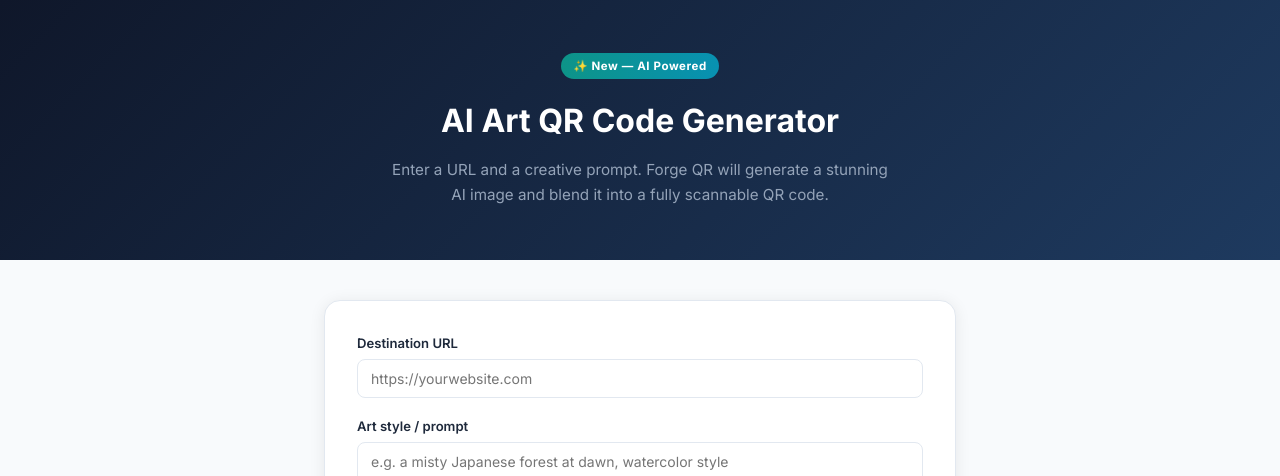
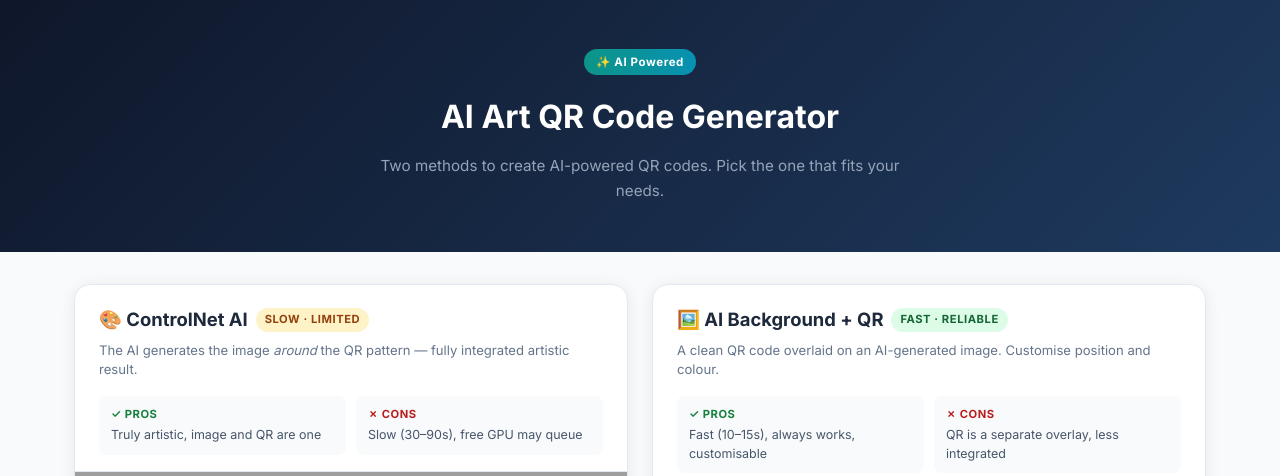
Before and after one commit to robertogl/forgeqr, a FastAPI app: page /ai-qr in a window 1280 px wide. Shown: the top 476 px of the page. Run offline with FastAPI, Linux system fonts and the light colour scheme; grey boxes are pictures that could not be loaded.

Commit message:
Add side-by-side AI QR methods: ControlNet + AI Background overlay
Two methods on /ai-qr page:
- ControlNet (slow/limited, true integration)
- Pollinations AI background + QR overlay (fast/reliable, customisable position+color)

Each shows pros/cons explanation and example image placeholder.

Co-Authored-By: Claude Sonnet 4.6 <noreply@anthropic.com>

```diff
--- a/main.py
+++ b/main.py
@@ -484,6 +484,63 @@ async def guide(request: Request):
     return templates.TemplateResponse("guide.html", {"request": request})
 
 
+@app.post("/api/ai-qr-overlay")
+async def generate_ai_qr_overlay(
+    request: Request,
+    url: str = Form(...),
+    prompt: str = Form(...),
+    position: str = Form("bottom-right"),
+    qr_color: str = Form("#000000"),
+):
+    from datetime import datetime as _dt
+    from urllib.parse import quote
+
+    client_ip = request.client.host
+    now = _dt.now().timestamp()
+    if now - _ai_qr_cooldown.get(client_ip, 0) < 15:
+        raise HTTPException(status_code=429, detail="Please wait 15 seconds between generations")
+    _ai_qr_cooldown[client_ip] = now
+
+    encoded_prompt = quote(f"square format, vibrant colors, highly detailed, artistic, no text: {prompt.strip()}")
+    async with httpx.AsyncClient(timeout=60.0) as client:
+        resp = await client.get(
+            f"https://image.pollinations.ai/prompt/{encoded_prompt}?width=1024&height=1024&nologo=true&model=flux",
+            follow_redirects=True,
+        )
+    if resp.status_code != 200:
+        raise HTTPException(status_code=502, detail="Image generation failed — try again")
+
+    background = Image.open(io.BytesIO(resp.content)).convert("RGBA")
+
+    qr_color_rgb = _hex_to_rgb(qr_color)
+    qr = qrcode.QRCode(version=None, error_correction=qrcode.constants.ERROR_CORRECT_H, box_size=8, border=3)
+    qr.add_data(url.strip())
+    qr.make(fit=True)
+    qr_img = qr.make_image(fill_color=qr_color_rgb, back_color="white").convert("RGBA")
+    qr_img = qr_img.resize((240, 240), Image.LANCZOS)
+
+    pad = 12
+    padded = Image.new("RGBA", (qr_img.width + pad * 2, qr_img.height + pad * 2), (255, 255, 255, 255))
+    padded.paste(qr_img, (pad, pad))
+
+    margin = 30
+    positions = {
+        "top-left": (margin, margin),
+        "top-right": (background.width - padded.width - margin, margin),
+        "bottom-left": (margin, background.height - padded.height - margin),
+        "bottom-right": (background.width - padded.width - margin, background.height - padded.height - margin),
+        "center": ((background.width - padded.width) // 2, (background.height - padded.height) // 2),
+    }
+    pos = positions.get(position, positions["bottom-right"])
+    background.paste(padded, pos, padded)
+    result = background.convert("RGB")
+
+    buf = io.BytesIO()
+    result.save(buf, format="PNG")
+    buf.seek(0)
+    return Response(content=buf.read(), media_type="image/png")
+
+
 @app.post("/api/ai-qr")
 async def generate_ai_qr(request: Request, url: str = Form(...), prompt: str = Form(...)):
     from datetime import datetime as _dt
@@ -499,15 +556,23 @@ async def generate_ai_qr(request: Request, url: str = Form(...), prompt: str = F
     from gradio_client import Client as GradioClient
 
     def _call_space():
-        gc = GradioClient("huggingface-projects/QR-code-AI-art-generator")
-        return gc.predict(
-            qr_code_content=url.strip(),
-            prompt=prompt.strip(),
-            negative_prompt="ugly, disfigured, low quality, blurry, nsfw",
-            guidance_scale=7.5,
-            controlnet_conditioning_scale=1.5,
-            api_name="/predict",
-        )
+        import contextlib
+        with contextlib.redirect_stdout(io.StringIO()), contextlib.redirect_stderr(io.StringIO()):
+            gc = GradioClient("huggingface-projects/QR-code-AI-art-generator")
+            return gc.predict(
+                qr_code_content=url.strip(),
+                prompt=prompt.strip(),
+                negative_prompt="ugly, disfigured, low quality, blurry, nsfw",
+                guidance_scale=7.5,
+                controlnet_conditioning_scale=1.5,
+                strength=0.9,
+                seed=-1,
+                init_image=None,
+                qrcode_image=None,
+                use_qr_code_as_init_image=True,
+                sampler="DPM++ Karras SDE",
+                api_name="/inference",
+            )
 
     try:
         result_path = await asyncio.get_event_loop().run_in_executor(None, _call_space)
--- a/templates/ai_qr.html
+++ b/templates/ai_qr.html
@@ -4,7 +4,7 @@
   <meta charset="UTF-8">
   <meta name="viewport" content="width=device-width, initial-scale=1.0">
   <title>AI Art QR Code Generator — Forge QR</title>
-  <meta name="description" content="Generate stunning AI-art QR codes for free. Enter a prompt and a URL to create a scannable QR code that looks like a painting or illustration.">
+  <meta name="description" content="Generate stunning AI-art QR codes for free. Two methods: true ControlNet integration or fast AI background with QR overlay.">
   <meta name="robots" content="index, follow">
   <link rel="canonical" href="https://forgeqrcode.com/ai-qr">
   <script>window.dataLayer=window.dataLayer||[];function gtag(){dataLayer.push(arguments);}gtag('consent','default',{analytics_storage:'denied',ad_storage:'denied',wait_for_update:500});</script>
@@ -16,97 +16,173 @@
   <link href="https://fonts.googleapis.com/css2?family=Inter:wght@400;500;600;700&display=swap" rel="stylesheet">
   <link rel="stylesheet" href="/static/css/style.css">
   <style>
-    .ai-hero { background:linear-gradient(135deg,#0f172a,#1e3a5f); color:#fff; padding:52px 24px; text-align:center; }
+    .ai-hero { background:linear-gradient(135deg,#0f172a,#1e3a5f); color:#fff; padding:48px 24px; text-align:center; }
     .ai-hero h1 { font-size:2rem; margin:0 0 10px; }
-    .ai-hero p { color:#94a3b8; font-size:.95rem; max-width:500px; margin:0 auto; line-height:1.7; }
+    .ai-hero p { color:#94a3b8; font-size:.95rem; max-width:560px; margin:0 auto; line-height:1.7; }
     .ai-badge { display:inline-block; background:linear-gradient(90deg,#0d9488,#0891b2); color:#fff; font-size:.72rem; font-weight:700; padding:4px 12px; border-radius:99px; letter-spacing:.05em; margin-bottom:16px; }
-    .ai-body { max-width:680px; margin:0 auto; padding:40px 24px 64px; }
-    .ai-card { background:#fff; border-radius:16px; padding:32px; box-shadow:0 2px 16px rgba(0,0,0,.08); border:1.5px solid #e2e8f0; }
-    .form-field { margin-bottom:18px; }
-    .form-field label { display:block; font-size:.82rem; font-weight:600; color:var(--text); margin-bottom:5px; }
-    .form-field input, .form-field textarea {
+    .ai-body { max-width:1180px; margin:0 auto; padding:32px 24px 64px; }
+    .methods-grid { display:grid; grid-template-columns:repeat(auto-fit,minmax(420px,1fr)); gap:24px; }
+    .method-card { background:#fff; border-radius:16px; box-shadow:0 2px 16px rgba(0,0,0,.08); border:1.5px solid #e2e8f0; overflow:hidden; }
+    .method-header { padding:20px 24px 16px; }
+    .method-header h2 { font-size:1.15rem; font-weight:700; color:#1e293b; margin:0 0 6px; display:flex; align-items:center; gap:8px; }
+    .method-tag { font-size:.7rem; font-weight:700; padding:3px 9px; border-radius:99px; text-transform:uppercase; letter-spacing:.05em; }
+    .tag-slow { background:#fef3c7; color:#92400e; }
+    .tag-fast { background:#dcfce7; color:#166534; }
+    .pros-cons { display:grid; grid-template-columns:1fr 1fr; gap:10px; padding:0 24px 16px; }
+    .pc-box { background:#f8fafc; border-radius:8px; padding:10px 12px; font-size:.78rem; line-height:1.5; color:#475569; }
+    .pc-box strong { display:block; font-size:.7rem; text-transform:uppercase; letter-spacing:.05em; margin-bottom:3px; }
+    .pc-box.pros strong { color:#15803d; }
+    .pc-box.cons strong { color:#b91c1c; }
+    .example-img { width:100%; aspect-ratio:1; background:#f1f5f9; border-top:1.5px solid #e2e8f0; border-bottom:1.5px solid #e2e8f0; display:flex; align-items:center; justify-content:center; overflow:hidden; }
+    .example-img img { width:100%; height:100%; object-fit:cover; }
+    .example-img .placeholder { color:#94a3b8; font-size:.78rem; text-align:center; padding:16px; }
+    .method-form { padding:18px 24px 22px; }
+    .form-field { margin-bottom:14px; }
+    .form-field label { display:block; font-size:.78rem; font-weight:600; color:#334155; margin-bottom:4px; }
+    .form-field input, .form-field textarea, .form-field select {
       width:100%; box-sizing:border-box; border:1.5px solid #e2e8f0;
-      border-radius:8px; padding:10px 13px; font-size:.875rem;
+      border-radius:8px; padding:9px 12px; font-size:.85rem;
       font-family:inherit; outline:none; transition:border-color .2s;
     }
-    .form-field input:focus, .form-field textarea:focus { border-color:#0d9488; }
-    .form-field textarea { resize:vertical; min-height:80px; }
-    .prompt-hints { display:flex; flex-wrap:wrap; gap:6px; margin-top:8px; }
-    .hint-chip { background:#f1f5f9; border:1px solid #e2e8f0; border-radius:99px; padding:3px 10px; font-size:.75rem; color:#64748b; cursor:pointer; transition:background .15s; }
+    .form-field input:focus, .form-field textarea:focus, .form-field select:focus { border-color:#0d9488; }
+    .form-field textarea { resize:vertical; min-height:60px; }
+    .field-row { display:grid; grid-template-columns:1fr auto; gap:10px; }
+    .color-input { width:54px !important; height:38px; padding:3px !important; cursor:pointer; }
+    .gen-btn { width:100%; padding:11px; border-radius:9px; border:none; color:#fff; font-size:.9rem; font-weight:700; cursor:pointer; transition:opacity .2s; }
+    .gen-btn:disabled { opacity:.6; cursor:not-allowed; }
+    .gen-btn.controlnet { background:linear-gradient(90deg,#7c3aed,#0891b2); }
+    .gen-btn.overlay { background:linear-gradient(90deg,#0d9488,#0891b2); }
+    .result-area { display:none; padding:18px 24px 22px; border-top:1.5px solid #e2e8f0; text-align:center; }
+    .result-area.show { display:block; }
+    .result-area img { width:100%; max-width:340px; border-radius:10px; box-shadow:0 4px 20px rgba(0,0,0,.12); }
+    .result-actions { display:flex; gap:8px; justify-content:center; margin-top:12px; flex-wrap:wrap; }
+    .download-btn { padding:8px 18px; border-radius:8px; font-size:.82rem; font-weight:600; text-decoration:none; background:#0d9488; color:#fff; }
+    .again-btn { padding:8px 18px; border-radius:8px; font-size:.82rem; font-weight:600; border:none; background:#f1f5f9; color:#334155; cursor:pointer; }
+    .err-box { display:none; margin-top:12px; background:#fef2f2; color:#991b1b; border-radius:8px; padding:9px 12px; font-size:.8rem; }
+    .err-box.show { display:block; }
+    .loading-box { display:none; margin-top:14px; text-align:center; }
+    .loading-box.show { display:block; }
+    .spinner { width:30px; height:30px; border:3px solid #e2e8f0; border-top-color:#0d9488; border-radius:50%; animation:spin .8s linear infinite; margin:0 auto 8px; }
+    @keyframes spin { to { transform:rotate(360deg); } }
+    .loading-box p { font-size:.78rem; color:#64748b; margin:0; }
+    .prompt-hints { display:flex; flex-wrap:wrap; gap:5px; margin-top:6px; }
+    .hint-chip { background:#f1f5f9; border:1px solid #e2e8f0; border-radius:99px; padding:2px 9px; font-size:.7rem; color:#64748b; cursor:pointer; }
     .hint-chip:hover { background:#e2e8f0; color:#334155; }
-    #ai-generate-btn { width:100%; padding:13px; border-radius:10px; border:none; background:linear-gradient(90deg,#0d9488,#0891b2); color:#fff; font-size:.95rem; font-weight:700; cursor:pointer; transition:opacity .2s; }
-    #ai-generate-btn:disabled { opacity:.6; cursor:not-allowed; }
-    #ai-result { display:none; margin-top:28px; text-align:center; }
-    #ai-result img { width:100%; max-width:400px; border-radius:12px; box-shadow:0 4px 24px rgba(0,0,0,.15); }
-    #ai-result .result-actions { display:flex; gap:10px; justify-content:center; margin-top:16px; flex-wrap:wrap; }
-    #ai-error { display:none; margin-top:14px; background:#fef2f2; color:#991b1b; border-radius:8px; padding:10px 14px; font-size:.85rem; }
-    #ai-loading { display:none; margin-top:20px; text-align:center; }
-    .spinner { width:36px; height:36px; border:3px solid #e2e8f0; border-top-color:#0d9488; border-radius:50%; animation:spin .8s linear infinite; margin:0 auto 10px; }
-    @keyframes spin { to { transform:rotate(360deg); } }
-    #ai-loading p { font-size:.85rem; color:#64748b; }
-    .how-it-works { margin-top:36px; }
-    .how-it-works h3 { font-size:.95rem; font-weight:700; color:var(--text); margin:0 0 14px; }
-    .steps-grid { display:grid; grid-template-columns:repeat(auto-fit,minmax(140px,1fr)); gap:12px; }
-    .step-card { background:#f8fafc; border-radius:10px; padding:14px; }
-    .step-card .step-num { font-size:.7rem; font-weight:700; color:#0d9488; text-transform:uppercase; letter-spacing:.06em; margin-bottom:4px; }
-    .step-card p { font-size:.8rem; color:#64748b; margin:0; line-height:1.5; }
   </style>
 </head>
 <body>
 
 <div class="ai-hero">
-  <div class="ai-badge">✨ New — AI Powered</div>
+  <div class="ai-badge">✨ AI Powered</div>
   <h1>AI Art QR Code Generator</h1>
-  <p>Enter a URL and a creative prompt. Forge QR will generate a stunning AI image and blend it into a fully scannable QR code.</p>
+  <p>Two methods to create AI-powered QR codes. Pick the one that fits your needs.</p>
 </div>
 
 <div class="ai-body">
-  <div class="ai-card">
-    <form id="ai-qr-form">
+  <div class="methods-grid">
+
+    <!-- ── METHOD 1: ControlNet ── -->
+    <div class="method-card">
+      <div class="method-header">
+        <h2>🎨 ControlNet AI <span class="method-tag tag-slow">Slow · Limited</span></h2>
+        <p style="font-size:.82rem;color:#64748b;margin:0;line-height:1.5;">The AI generates the image <em>around</em> the QR pattern — fully integrated artistic result.</p>
+      </div>
+      <div class="pros-cons">
+        <div class="pc-box pros"><strong>✓ Pros</strong>Truly artistic, image and QR are one</div>
+        <div class="pc-box cons"><strong>✗ Cons</strong>Slow (30–90s), free GPU may queue</div>
+      </div>
+      <div class="example-img">
+        <img src="/static/example-controlnet.png" alt="ControlNet example" onerror="this.style.display='none';this.parentElement.innerHTML='<div class=\'placeholder\'>Example will appear here after first generation</div>'">
+      </div>
+      <form class="method-form" id="form-controlnet">
         <div class="form-field">
-        <label for="ai-url">Destination URL</label>
-        <input type="url" id="ai-url" placeholder="https://yourwebsite.com" required>
+          <label for="cn-url">Destination URL</label>
+          <input type="url" id="cn-url" placeholder="https://yourwebsite.com" required>
         </div>
         <div class="form-field">
-        <label for="ai-prompt">Art style / prompt</label>
-        <textarea id="ai-prompt" placeholder="e.g. a misty Japanese forest at dawn, watercolor style" required></textarea>
+          <label for="cn-prompt">Art prompt</label>
+          <textarea id="cn-prompt" placeholder="e.g. a misty Japanese forest at dawn" required></textarea>
           <div class="prompt-hints">
-          <span class="hint-chip">🌸 Japanese forest at dawn</span>
-          <span class="hint-chip">🌊 Ocean waves, ukiyo-e</span>
-          <span class="hint-chip">🌌 Galaxy nebula, deep space</span>
-          <span class="hint-chip">🏙️ Cyberpunk city at night</span>
-          <span class="hint-chip">🌿 Tropical jungle, lush green</span>
-          <span class="hint-chip">🎨 Abstract colourful geometry</span>
+            <span class="hint-chip" data-target="cn-prompt">Japanese forest at dawn</span>
+            <span class="hint-chip" data-target="cn-prompt">Cyberpunk city neon</span>
+            <span class="hint-chip" data-target="cn-prompt">Galaxy nebula</span>
           </div>
         </div>
-      <button type="submit" id="ai-generate-btn">✨ Generate AI QR Code</button>
+        <button type="submit" class="gen-btn controlnet">✨ Generate ControlNet QR</button>
+        <div class="loading-box" id="loading-controlnet">
+          <div class="spinner"></div>
+          <p>Generating — this can take up to 90 seconds…</p>
+        </div>
+        <div class="err-box" id="err-controlnet"></div>
       </form>
-
-    <div id="ai-loading">
-      <div class="spinner"></div>
-      <p>Generating your AI QR code — this takes 20–40 seconds…</p>
+      <div class="result-area" id="result-controlnet">
+        <img id="img-controlnet" src="" alt="Generated ControlNet QR">
+        <div class="result-actions">
+          <a id="dl-controlnet" href="#" download="forge-ai-qr.png" class="download-btn">⬇ Download</a>
+          <button class="again-btn" onclick="resetMethod('controlnet')">Generate another</button>
         </div>
-
-    <div id="ai-error"></div>
-
-    <div id="ai-result">
-      <img id="ai-result-img" src="" alt="AI Art QR Code">
-      <div class="result-actions">
-        <a id="ai-download-btn" href="#" download="forge-ai-qr.png" style="padding:10px 22px;border-radius:9px;font-size:.875rem;font-weight:600;text-decoration:none;background:#0d9488;color:#fff;">⬇ Download PNG</a>
-        <button onclick="document.getElementById('ai-result').style.display='none';document.getElementById('ai-qr-form').style.display='block';" style="padding:10px 22px;border-radius:9px;font-size:.875rem;font-weight:600;border:none;background:#f1f5f9;color:var(--text);cursor:pointer;">Generate another</button>
-      </div>
-      <p style="font-size:.78rem;color:#94a3b8;margin-top:10px;">Always test that the QR scans before printing.</p>
       </div>
     </div>
 
-  <div class="how-it-works">
-    <h3>How it works</h3>
-    <div class="steps-grid">
-      <div class="step-card"><div class="step-num">Step 1</div><p>Enter the URL your QR code should link to</p></div>
-      <div class="step-card"><div class="step-num">Step 2</div><p>Describe the art style or scene you want</p></div>
-      <div class="step-card"><div class="step-num">Step 3</div><p>Gemini AI generates an image matched to your prompt</p></div>
-      <div class="step-card"><div class="step-num">Step 4</div><p>The image is blended into a real, scannable QR code</p></div>
+    <!-- ── METHOD 2: Overlay ── -->
+    <div class="method-card">
+      <div class="method-header">
+        <h2>🖼️ AI Background + QR <span class="method-tag tag-fast">Fast · Reliable</span></h2>
+        <p style="font-size:.82rem;color:#64748b;margin:0;line-height:1.5;">A clean QR code overlaid on an AI-generated image. Customise position and colour.</p>
       </div>
+      <div class="pros-cons">
+        <div class="pc-box pros"><strong>✓ Pros</strong>Fast (10–15s), always works, customisable</div>
+        <div class="pc-box cons"><strong>✗ Cons</strong>QR is a separate overlay, less integrated</div>
+      </div>
+      <div class="example-img">
+        <img src="/static/example-overlay.png" alt="Overlay example" onerror="this.style.display='none';this.parentElement.innerHTML='<div class=\'placeholder\'>Example will appear here after first generation</div>'">
+      </div>
+      <form class="method-form" id="form-overlay">
+        <div class="form-field">
+          <label for="ov-url">Destination URL</label>
+          <input type="url" id="ov-url" placeholder="https://yourwebsite.com" required>
+        </div>
+        <div class="form-field">
+          <label for="ov-prompt">Art prompt</label>
+          <textarea id="ov-prompt" placeholder="e.g. a peaceful mountain sunset" required></textarea>
+          <div class="prompt-hints">
+            <span class="hint-chip" data-target="ov-prompt">Mountain sunset</span>
+            <span class="hint-chip" data-target="ov-prompt">Tropical beach</span>
+            <span class="hint-chip" data-target="ov-prompt">Abstract geometry</span>
+          </div>
+        </div>
+        <div class="field-row">
+          <div class="form-field" style="margin:0;">
+            <label for="ov-position">QR position</label>
+            <select id="ov-position">
+              <option value="bottom-right">Bottom right</option>
+              <option value="bottom-left">Bottom left</option>
+              <option value="top-right">Top right</option>
+              <option value="top-left">Top left</option>
+              <option value="center">Center</option>
+            </select>
+          </div>
+          <div class="form-field" style="margin:0;">
+            <label for="ov-color">QR color</label>
+            <input type="color" id="ov-color" class="color-input" value="#000000">
+          </div>
+        </div>
+        <button type="submit" class="gen-btn overlay" style="margin-top:6px;">⚡ Generate Fast QR</button>
+        <div class="loading-box" id="loading-overlay">
+          <div class="spinner"></div>
+          <p>Generating image — about 10–15 seconds…</p>
+        </div>
+        <div class="err-box" id="err-overlay"></div>
+      </form>
+      <div class="result-area" id="result-overlay">
+        <img id="img-overlay" src="" alt="Generated Overlay QR">
+        <div class="result-actions">
+          <a id="dl-overlay" href="#" download="forge-ai-qr.png" class="download-btn">⬇ Download</a>
+          <button class="again-btn" onclick="resetMethod('overlay')">Generate another</button>
+        </div>
+      </div>
+    </div>
+
   </div>
 
   <div style="display:flex;gap:12px;flex-wrap:wrap;margin-top:32px;">
@@ -130,47 +206,70 @@
 <script>
 document.querySelectorAll('.hint-chip').forEach(chip => {
   chip.addEventListener('click', () => {
-    document.getElementById('ai-prompt').value = chip.textContent.replace(/^.\s/, '');
+    document.getElementById(chip.dataset.target).value = chip.textContent;
   });
 });
 
-document.getElementById('ai-qr-form').addEventListener('submit', async e => {
-  e.preventDefault();
-  const btn = document.getElementById('ai-generate-btn');
-  const loading = document.getElementById('ai-loading');
-  const error = document.getElementById('ai-error');
-  const result = document.getElementById('ai-result');
+function resetMethod(method) {
+  document.getElementById(`result-${method}`).classList.remove('show');
+  document.getElementById(`form-${method}`).style.display = 'block';
+}
+
+async function handleSubmit(method, endpoint, getFormData) {
+  const form = document.getElementById(`form-${method}`);
+  const loading = document.getElementById(`loading-${method}`);
+  const err = document.getElementById(`err-${method}`);
+  const result = document.getElementById(`result-${method}`);
+  const img = document.getElementById(`img-${method}`);
+  const dl = document.getElementById(`dl-${method}`);
+  const btn = form.querySelector('.gen-btn');
 
   btn.disabled = true;
-  btn.textContent = 'Generating…';
-  loading.style.display = 'block';
-  error.style.display = 'none';
-  result.style.display = 'none';
-
-  const fd = new FormData();
-  fd.append('url', document.getElementById('ai-url').value.trim());
-  fd.append('prompt', document.getElementById('ai-prompt').value.trim());
+  loading.classList.add('show');
+  err.classList.remove('show');
+  result.classList.remove('show');
 
   try {
-    const res = await fetch('/api/ai-qr', { method: 'POST', body: fd });
+    const res = await fetch(endpoint, { method: 'POST', body: getFormData() });
     if (!res.ok) {
       const msg = await res.json().catch(() => ({}));
-      throw new Error(msg.detail || 'Generation failed — please try again');
+      throw new Error(msg.detail || 'Generation failed');
     }
     const blob = await res.blob();
-    const url = URL.createObjectURL(blob);
-    document.getElementById('ai-result-img').src = url;
-    document.getElementById('ai-download-btn').href = url;
-    document.getElementById('ai-qr-form').style.display = 'none';
-    result.style.display = 'block';
-  } catch(err) {
-    error.textContent = '❌ ' + err.message;
-    error.style.display = 'block';
+    const blobUrl = URL.createObjectURL(blob);
+    img.src = blobUrl;
+    dl.href = blobUrl;
+    form.style.display = 'none';
+    result.classList.add('show');
+  } catch (e) {
+    err.textContent = '❌ ' + e.message;
+    err.classList.add('show');
   } finally {
-    loading.style.display = 'none';
+    loading.classList.remove('show');
     btn.disabled = false;
-    btn.textContent = '✨ Generate AI QR Code';
   }
+}
+
+document.getElementById('form-controlnet').addEventListener('submit', e => {
+  e.preventDefault();
+  handleSubmit('controlnet', '/api/ai-qr', () => {
+    const fd = new FormData();
+    fd.append('url', document.getElementById('cn-url').value.trim());
+    fd.append('prompt', document.getElementById('cn-prompt').value.trim());
+    return fd;
+  });
+});
+
+document.getElementById('form-overlay').addEventListener('submit', e => {
+  e.preventDefault();
+  handleSubmit('overlay', '/api/ai-qr-overlay', () => {
+    const fd = new FormData();
+    fd.append('url', document.getElementById('ov-url').value.trim());
+    fd.append('prompt', document.getElementById('ov-prompt').value.trim());
+    fd.append('position', document.getElementById('ov-position').value);
+    fd.append('qr_color', document.getElementById('ov-color').value);
+    return fd;
+  });
 });
 </script>
 
```
Lines whose indentation alone changed are shown as unchanged.
